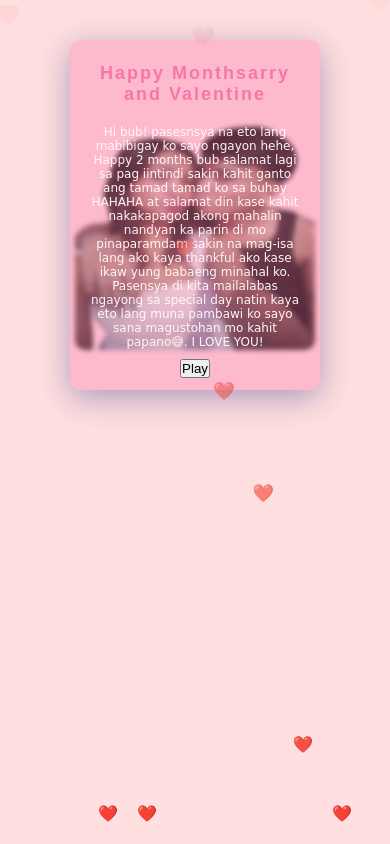
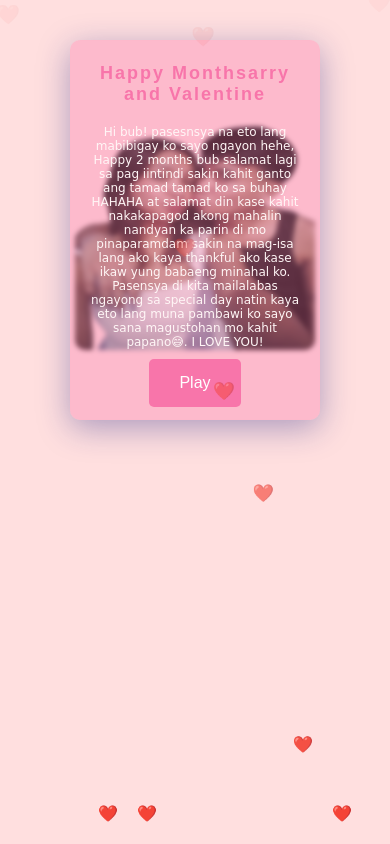
Before and after one commit to wstlyonly/bub, a plain HTML site: page index.html in a window 390 px wide. Shown: the top 844 px of the page. Drawn offline with Linux system fonts and the light colour scheme.

Commit message:
Update css2.css

```diff
--- a/css2.css
+++ b/css2.css
@@ -135,12 +135,25 @@ img {
   animation-delay: -9s;
   transform: translateX(-50%);
 }
+.play-button {
+  padding: 15px 30px;
+  font-size: 16px;
+  background-color: #f875aa;
+  color: white;
+  border: none;
+  border-radius: 5px;
+  cursor: pointer;
+}
+
+.play-button:hover {
+  background-color: #f63e84;
+}
 
 /* Media Queries for Responsiveness */
 @media (max-width: 768px) {
   .card {
     width: 280px;
-    height: 400px;
+    height: 500px;
     padding: 15px; /* Reduce padding on smaller screens */
   }
 
@@ -209,7 +222,7 @@ img {
 @media (max-width: 480px) {
   .card {
     width: 250px;
-    height: 350px;
+    height: 380px;
     padding: 10px; /* Further reduce padding on very small screens */
   }
 
```
